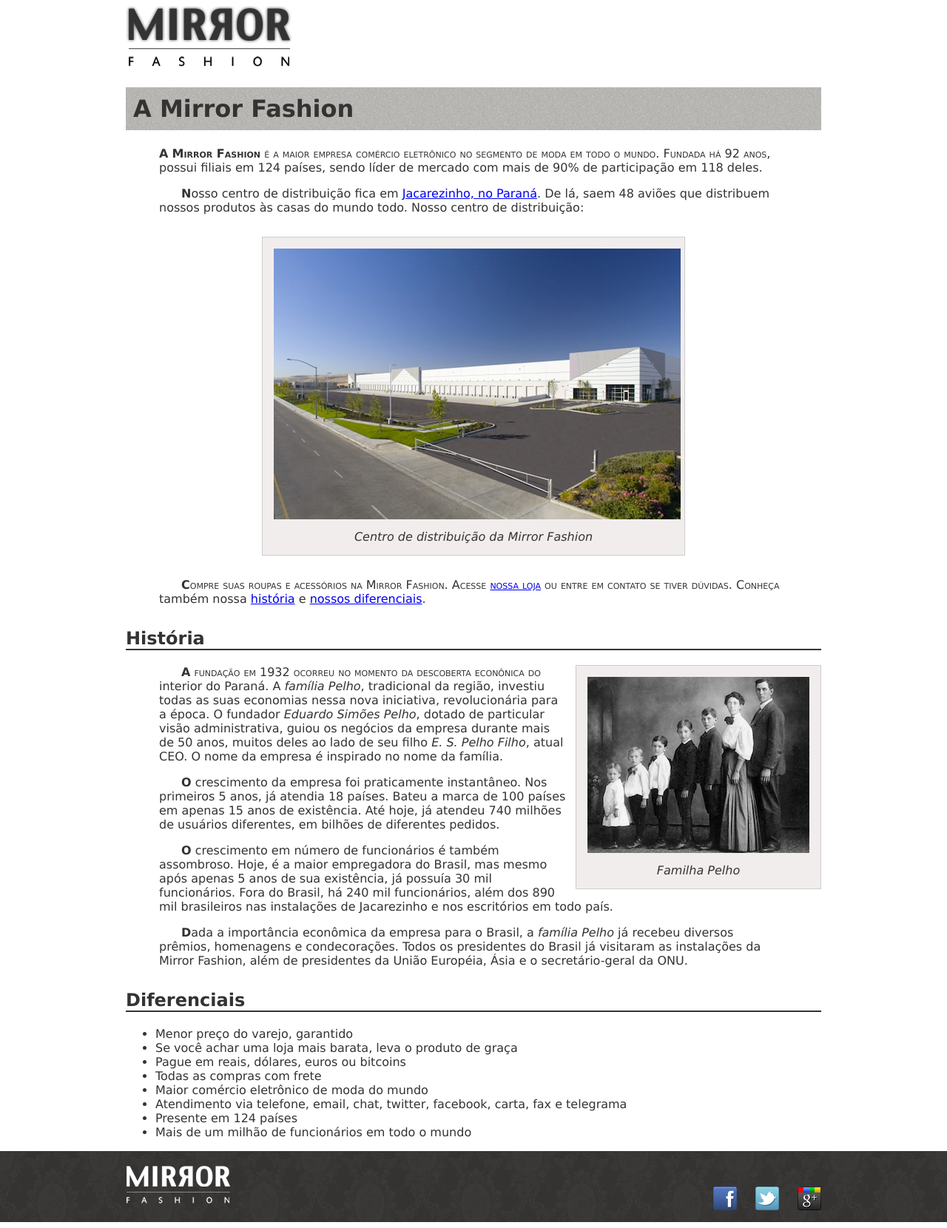
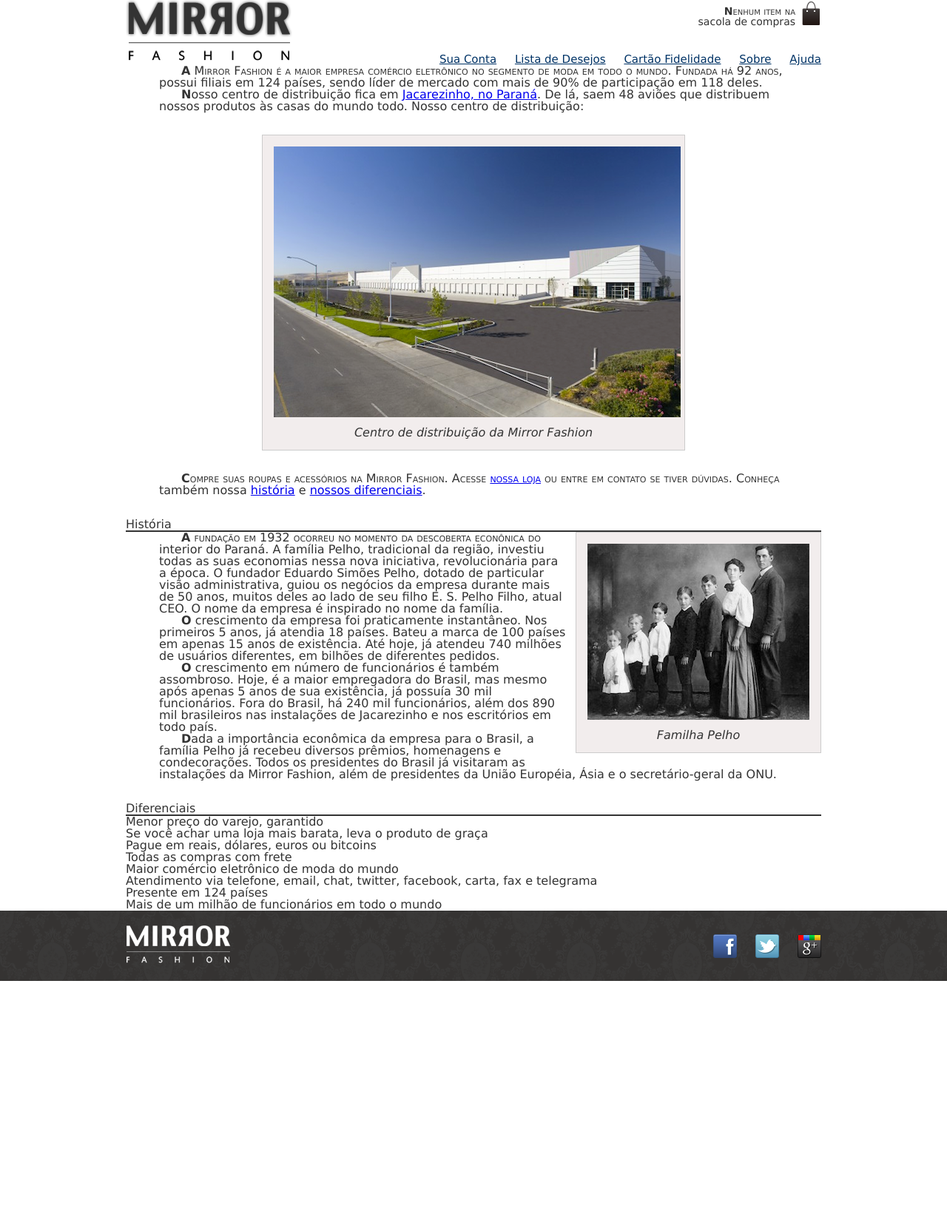
Before and after one commit to leofigueiredo000/Projeto-Caelum, a PHP site: page /sobre.php in a window 1280 px wide. Shown: the whole page at 74% size. After the commit the page ends 1326 px from the top, so only its background shows below. Run offline with PHP 8.4, Linux system fonts and the light colour scheme.

Commit message:
cap 7 fim

```diff
--- /dev/null
+++ b/cabecalho.php
@@ -0,0 +1,33 @@
+<!DOCTYPE html>
+<html lang="pt-br">
+
+<head>
+  <meta charset="UTF-8" />
+  <meta name="viewport" content="width=device-width, initial-scale=1.0" />
+
+  <link rel="stylesheet" href="css/reset.css" />
+  <link rel="stylesheet" href="css/estilos.css" />
+  <link rel="stylesheet" href="css/sobre.css">
+
+  <title> <?php print $cabecalho_title; ?></title>
+</head>
+
+<body>
+
+
+  <header class="container">
+    <h1><img src="img/logo.png" alt="Mirror Fashion" /></h1>
+
+    <p class="sacola">Nenhum item na sacola de compras</p>
+
+    <nav class="menu-opcoes">
+      <ul>
+        <li><a href="#">Sua Conta</a></li>
+        <li><a href="#">Lista de Desejos</a></li>
+        <li><a href="#">Cartão Fidelidade</a></li>
+        <li><a href="sobre.php">Sobre</a></li>
+        <li><a href="#">Ajuda</a></li>
+      </ul>
+    </nav>
+  </header>
+</body>
--- a/css/sobre.css
+++ b/css/sobre.css
@@ -6,10 +6,6 @@
   width: 940px;
 }
 
-h1 {
-  background-image: url(../img/sobre-background.jpg);
-  padding: 10px;
-}
 
 h2 {
   border-bottom: 2px solid #333333;
--- /dev/null
+++ b/rodape.php
@@ -0,0 +1,10 @@
+<footer class="rodape">
+    <div class="container">
+      <img src="img/logo-rodape.png" alt="Logo Mirror Fashion" />
+      <ul class="social">
+        <li><a href="http://facebook.com/mirrorfashion">Facebook</a></li>
+        <li><a href="http://twitter.com/mirrorfashion">Twitter</a></li>
+        <li><a href="http://plus.google.com/mirrorfashion">Google+</a></li>
+      </ul>
+    </div>
+  </footer>
--- a/sobre.php
+++ b/sobre.php
@@ -1,18 +1,8 @@
-<!DOCTYPE html>
-<html lang="pt-br">
+<?php
+$cabecalho_title = "Historia";
+include("cabecalho.php");
+?>
 
-<head>
-  <meta charset="UTF-8" />
-  <meta name="viewport" content="width=device-width, initial-scale=1.0" />
-
-  <link rel="stylesheet" href="css/sobre.css" />
-  <link rel="stylesheet" href="css/estilos.css" />
-  <title>Sobre a Mirror Fashion</title>
-</head>
-
-<body>
-  <img src="img/logo.png" alt="Logo" />
-  <h1>A Mirror Fashion</h1>
 
 <p>
   A <strong>Mirror Fashion</strong> é a maior empresa comércio eletrônico no
@@ -92,16 +82,7 @@
   <li>Mais de um milhão de funcionários em todo o mundo</li>
 </ul>
 
-  <footer class="rodape">
-    <div class="container">
-      <img src="img/logo-rodape.png" alt="Logo Mirror Fashion" />
-      <ul class="social">
-        <li><a href="http://facebook.com/mirrorfashion">Facebook</a></li>
-        <li><a href="http://twitter.com/mirrorfashion">Twitter</a></li>
-        <li><a href="http://plus.google.com/mirrorfashion">Google+</a></li>
-      </ul>
-    </div>
-  </footer>
+<?php include("rodape.php"); ?>
 </body>
 
 </html>
```
Also changed, not shown: index.php (+10 -37 lines), produto.php (added, +14 -0 lines). Lines whose indentation alone changed are shown as unchanged.
